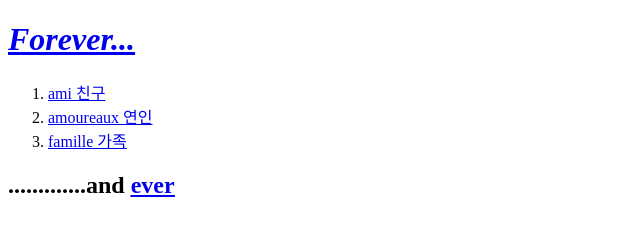
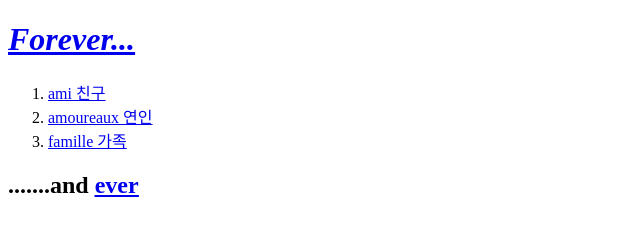
Before and after one commit to cosmooss/foreverandever, a plain HTML site: page index.html in a window 1280 px wide. Shown: the whole page, without its empty margins (0-640 px from the left). Drawn offline with Linux system fonts and the light colour scheme.

Commit message:
Add files via upload

```diff
--- a/index.html
+++ b/index.html
@@ -12,5 +12,5 @@
     <li><a href="2.html">amoureaux 연인</a></li>
     <li><a href="3.html">famille 가족</a></li>
   </ol>
-  <h2>.............and <a href="https://emojipedia.org/pile-of-poo/" title="ça pu!" target="_blank"><strong><u>ever</u></strong></a></h2>
+  <h2>.......and <a href="https://emojipedia.org/pile-of-poo/" title="ça pu!" target="_blank"><strong><u>ever</u></strong></a></h2>
 </body>
```
